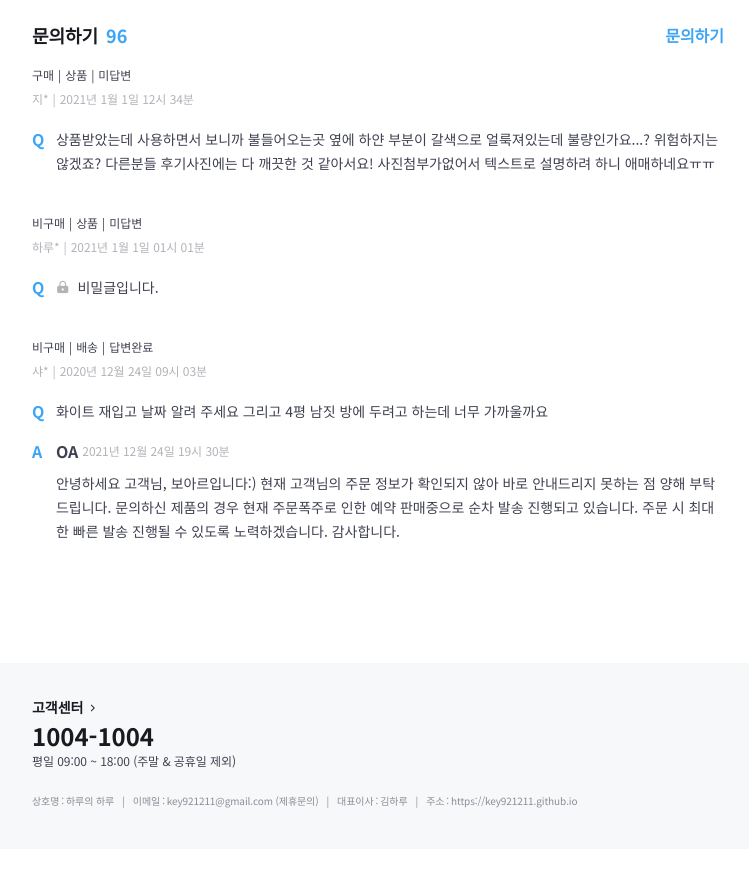
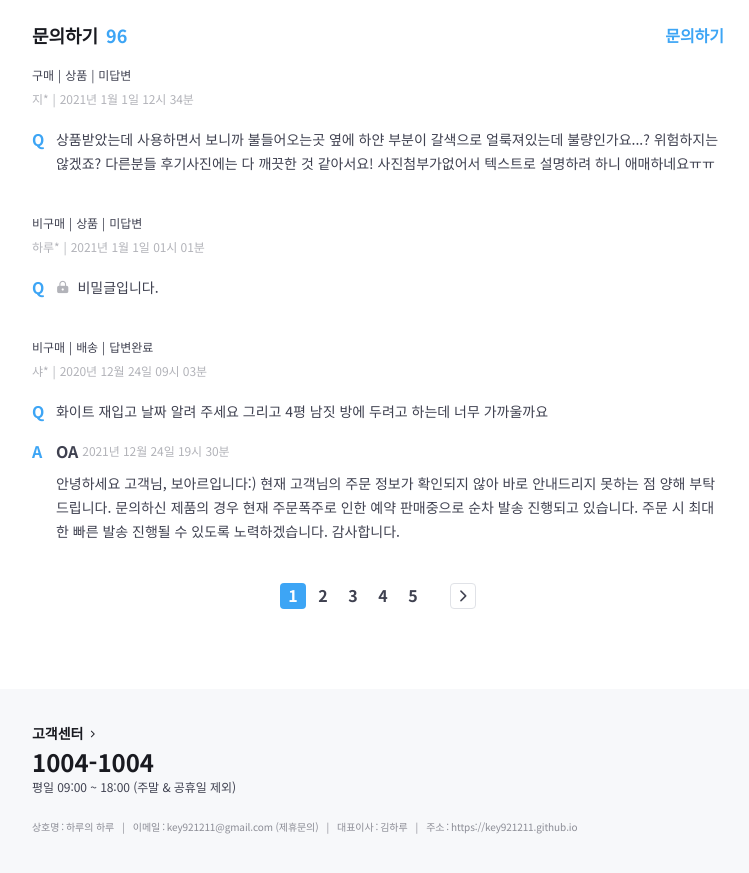
Before and after one commit to key921211/tomorrow-house, a website: page index.html in a window 1280 px wide. Shown: the part 10841-11714 px from the top of the page, without its empty margins (48-797 px from the left). Before the commit the page ends 11690 px from the top, so only its background shows below. Drawn offline with nearby package versions, Linux system fonts and the light colour scheme; files that its build step writes are made by us from their sources; files whose address does not match are found by name.

Commit message:
🚧 Add a pagination in .product-inquiry

```diff
--- a/index.html
+++ b/index.html
@@ -1279,6 +1279,29 @@
                     </article>
                   </li>
                 </ol>
+
+                <div class="pagination">
+                  <ol class="page-list">
+                    <li class="page-item is-active">
+                      <a href="/">1</a>
+                    </li>
+                    <li class="page-item">
+                      <a href="/">2</a>
+                    </li>
+                    <li class="page-item">
+                      <a href="/">3</a>
+                    </li>
+                    <li class="page-item">
+                      <a href="/">4</a>
+                    </li>
+                    <li class="page-item">
+                      <a href="/">5</a>
+                    </li>
+                  </ol>
+                  <button class="page-control page-next" type="button">
+                    <i class="ic-chevron"></i>
+                  </button>
+                </div>
               </div>
             </section>
             <div class="product-section-divider sm-only" aria-hidden></div>
```
